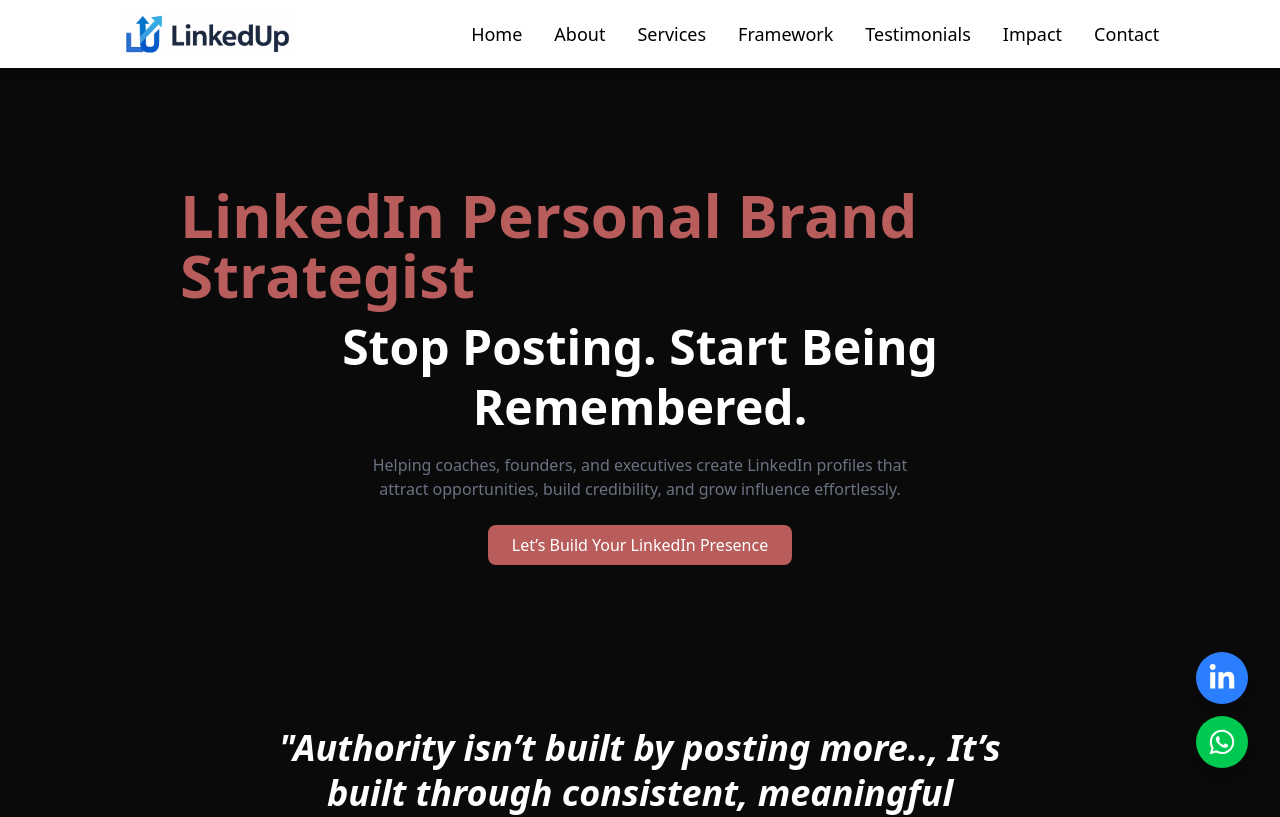
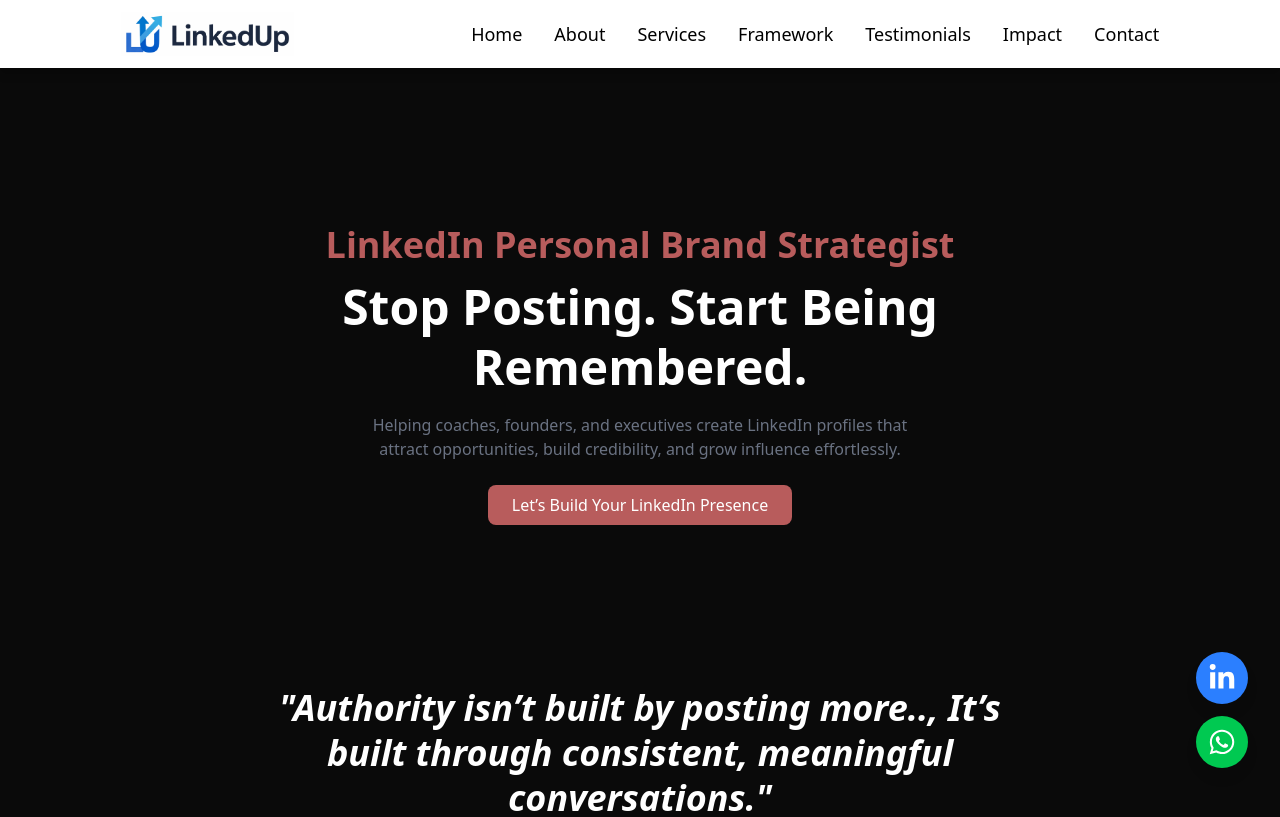
Before and after one commit to gourviii/linkedup, a React (Vite) app: page / in a window 1280 px wide. Shown: the top 817 px of the page. Built offline with nearby package versions, Linux system fonts and the light colour scheme.

Commit message:
heading size fixed

```diff
--- a/src/pages/Home.jsx
+++ b/src/pages/Home.jsx
@@ -35,7 +35,7 @@ const Hero = () => {
             transition={{ duration: 0.6, delay: 0.2 }}
             viewport={{ once: true }}
           >
-            <h2 className="text-2xl md:text-6xl font-semibold text-[#b85c5c]  mt-2 mb-3">
+            <h2 className="text-2xl md:text-4xl font-semibold text-[#b85c5c]  mt-2 mb-3">
               LinkedIn Personal Brand Strategist
             </h2>
           </motion.div>
```
